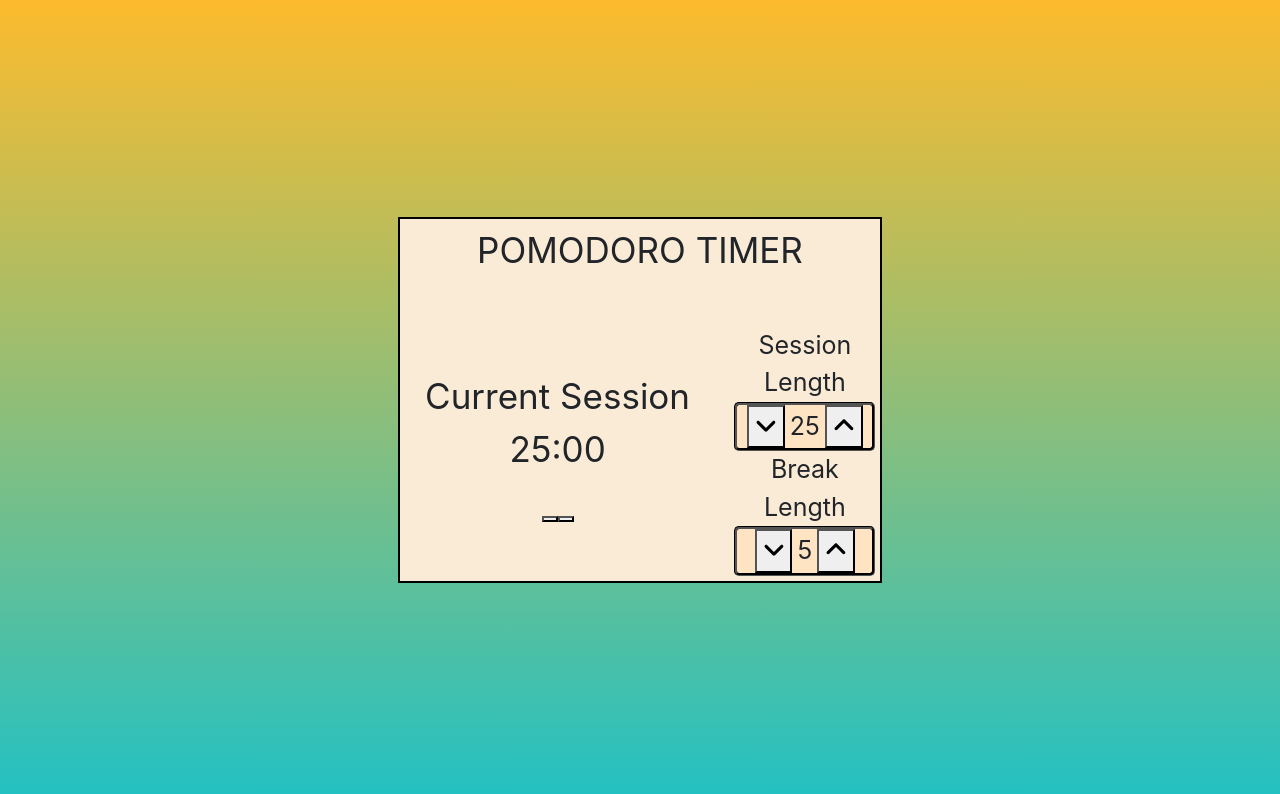
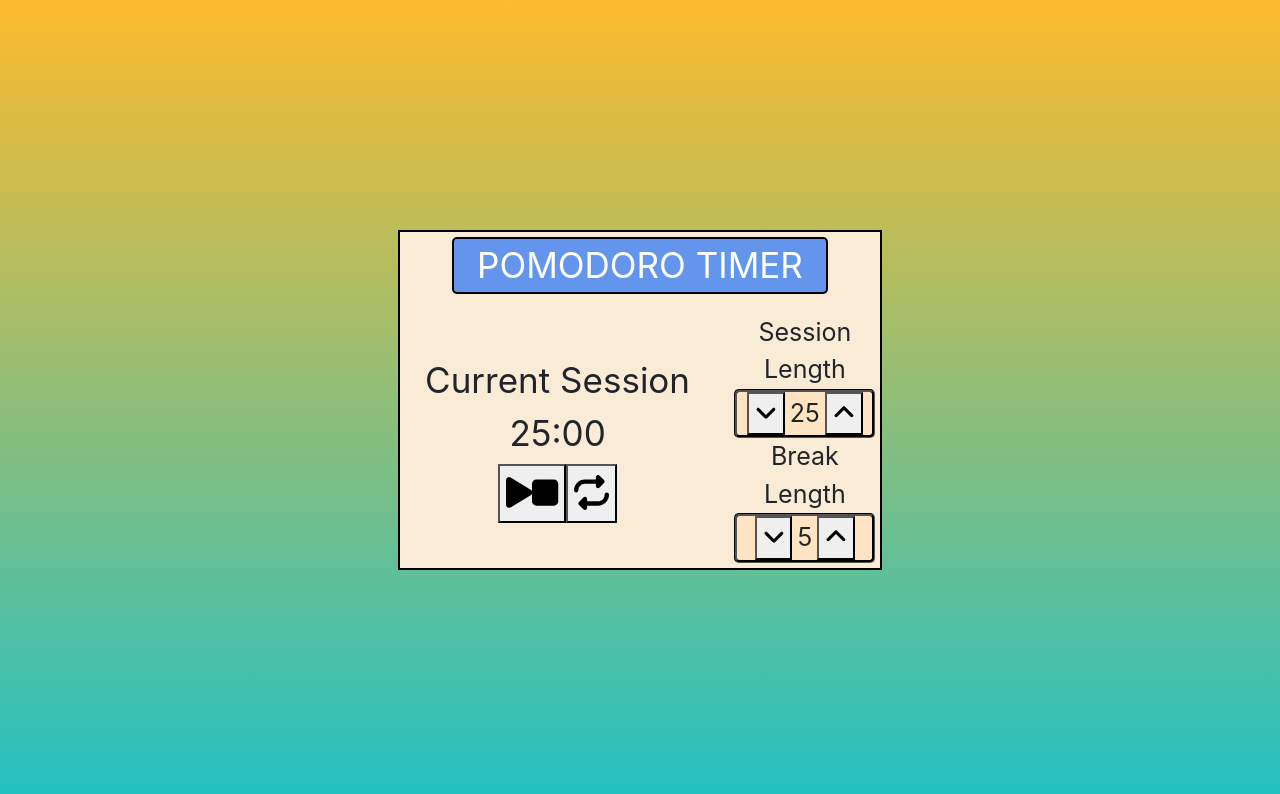
Before and after one commit to Verdecelulandres/pomodoro-clock, a React (Create React App) app: page / in a window 1280 px wide. Shown: the top 794 px of the page. Built offline with nearby package versions, Linux system fonts and the light colour scheme.

Commit message:
Add increase and decrease functionality on click

```diff
--- a/src/App.css
+++ b/src/App.css
@@ -16,10 +16,20 @@
 .full-container {
   display:flex;
   flex-flow: column nowrap;
-  gap: 50px;
+  justify-content: center;
+  align-items: center;
+  gap: 20px;
   border: 2px solid black;
   background-color: antiquewhite;
   padding: 5px;
+}
+
+.title {
+  background-color: cornflowerblue;
+  border-radius: 5px;
+  width: 80%;
+  color: white;
+  border: 2px solid black;
 }
 
 .session-container {
@@ -34,7 +44,6 @@
 .lengths-container {
   display: flex;
   flex-flow: column wrap;
-
 }
 
 .length-container {
--- a/src/App.js
+++ b/src/App.js
@@ -2,11 +2,13 @@ import './App.css';
 import React from 'react';
 import { useState } from 'react';
 import { FontAwesomeIcon } from '@fortawesome/react-fontawesome';
-import { faAngleDown, faAngleUp } from '@fortawesome/free-solid-svg-icons';
+import { faAngleDown, faAngleUp, faPlay, faStop, faRepeat } from '@fortawesome/free-solid-svg-icons';
 
 function App() {
   const[sessionlength, setSessionLength] = useState(25);
   const[breakLength, setBreakLength] = useState(5);
+
+
   return (
     <div className="App">
 
@@ -19,8 +21,8 @@ function App() {
               <div id='time-left'>25:00</div>
             </div>
             <div className='session-controls'>
-              <button id='start_stop'></button>
-              <button id='reset'></button>
+              <button id='start_stop'><FontAwesomeIcon icon={faPlay} /><FontAwesomeIcon icon={faStop} /></button>
+              <button id='reset'><FontAwesomeIcon icon={faRepeat} /></button>
             </div>
           </div>
 
@@ -29,16 +31,16 @@ function App() {
 
               <div id='session-label'>Session Length</div>
               <div className='length-container'>
-                <button id='session-decrement'><FontAwesomeIcon icon={faAngleDown}/></button>
+                <button id='session-decrement' onClick={() => setSessionLength(sessionlength-1)}><FontAwesomeIcon icon={faAngleDown}/></button>
                 <div id='session-length'>{sessionlength}</div>
-                <button id='session-increment'><FontAwesomeIcon icon={faAngleUp}/></button>
+                <button id='session-increment'onClick={() => setSessionLength(sessionlength+1)}><FontAwesomeIcon icon={faAngleUp}/></button>
               </div>
 
               <div id='break-label'>Break Length</div>
               <div className='length-container'>
-                <button id='break-decrement'><FontAwesomeIcon icon={faAngleDown}/></button>
+                <button id='break-decrement' onClick={()=>setBreakLength(breakLength-1)}><FontAwesomeIcon icon={faAngleDown}/></button>
                 <div id='break-length'>{breakLength}</div>
-                <button id='break-increment'><FontAwesomeIcon icon={faAngleUp} /></button>
+                <button id='break-increment' onClick={()=>setBreakLength(breakLength+1)}><FontAwesomeIcon icon={faAngleUp} /></button>
               </div>
           </div>
         </div>
```
